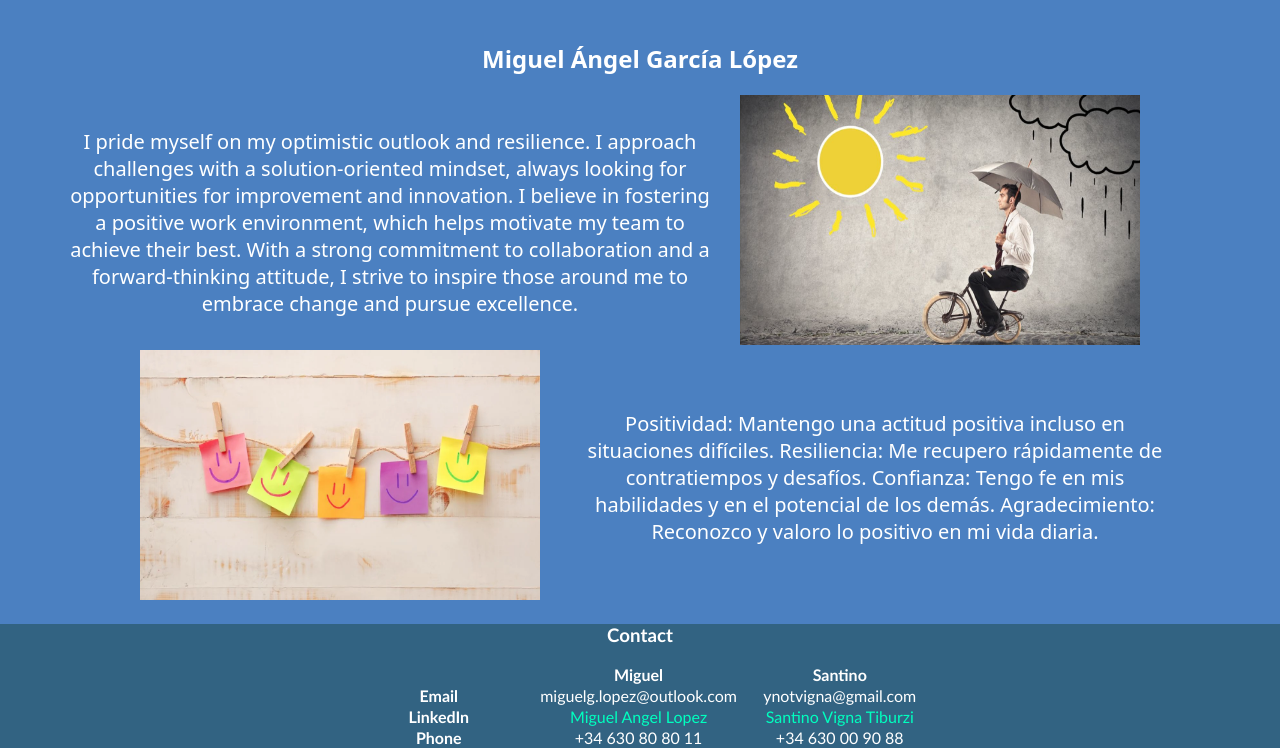
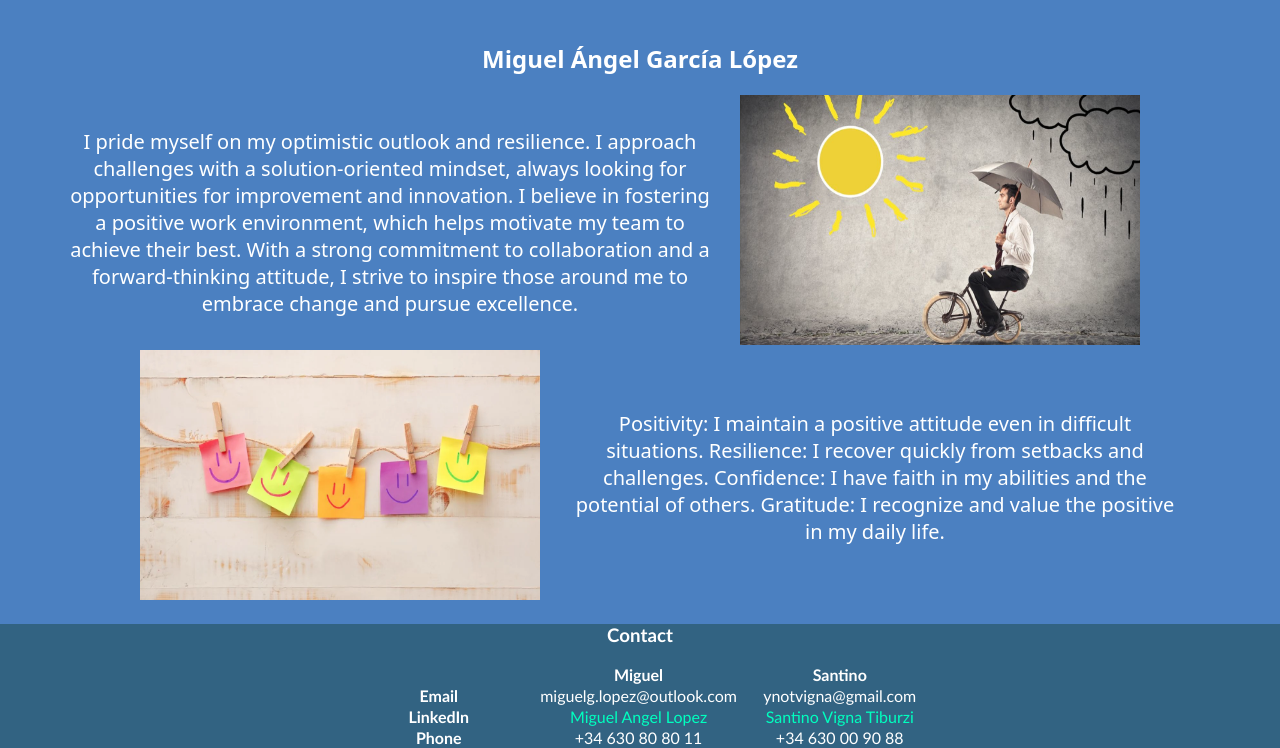
Before and after one commit to Mangel111111111/Landing-Page, a plain HTML site: page miguel.html in a window 1280 px wide. Shown: the part 208-956 px from the top of the page. Drawn offline with Linux system fonts and the light colour scheme.

Commit message:
fix language error.html

```diff
--- a/miguel.html
+++ b/miguel.html
@@ -38,10 +38,10 @@
                 <img src="img/photo/paper.png" alt="a bunch of colurfull papers with smiles" class="photoFlex2">
             </div>
             <div class="textFlex2">
-                Positividad: Mantengo una actitud positiva incluso en situaciones difíciles.
-                Resiliencia: Me recupero rápidamente de contratiempos y desafíos.
-                Confianza: Tengo fe en mis habilidades y en el potencial de los demás.
-                Agradecimiento: Reconozco y valoro lo positivo en mi vida diaria.
+                Positivity: I maintain a positive attitude even in difficult situations.
+                Resilience: I recover quickly from setbacks and challenges.
+                Confidence: I have faith in my abilities and the potential of others.
+                Gratitude: I recognize and value the positive in my daily life.
             </div>
         </div>
     </main>
```
